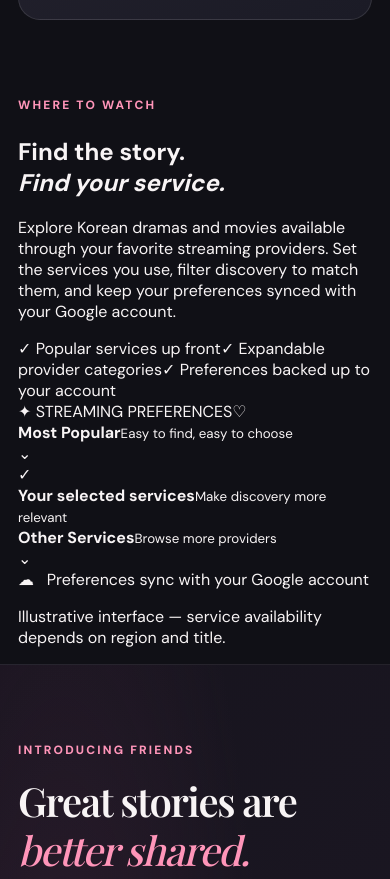
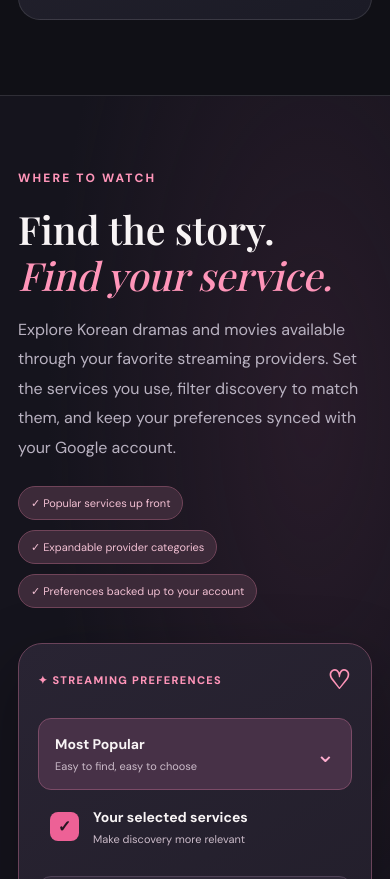
Before and after one commit to guns4america/kdramacompanionweb, a plain HTML site: page index.html in a window 390 px wide. Shown: the part 3788-4667 px from the top of the page. Drawn offline with nearby package versions, Linux system fonts and the light colour scheme; a web font is replaced by a local one.

Commit message:
style: add responsive streaming services feature section

```diff
--- a/styles.css
+++ b/styles.css
@@ -75,3 +75,26 @@
 .friends-privacy p{font-size:13px;color:#c6b8c8;line-height:1.75;margin:6px 0 0}
 @media(max-width:800px){.friends-grid{grid-template-columns:1fr;gap:42px}.friends-demo{max-width:550px;margin:0 auto;width:100%}.friends-benefits{grid-template-columns:1fr 1fr;gap:25px}.friends-intro{margin-bottom:35px}}
 @media(max-width:540px){.friends-benefits{grid-template-columns:1fr}.friends-demo{padding:18px}.friends-privacy{padding:19px;gap:11px}.friend-icon{flex-basis:46px;height:46px}.friends-intro h2{font-size:40px}.demo-private{font-size:9px}}
+
+/* 1.0.8 streaming discovery showcase */
+.streaming-highlight{padding:94px 0;background:radial-gradient(ellipse at 80% 30%,#4b284059,transparent 60%),#15141d;border-block:1px solid var(--border)}
+.streaming-layout{display:grid;grid-template-columns:1fr 1fr;gap:75px;align-items:center}
+.streaming-copy h2{font-family:"Playfair Display",Georgia,serif;font-size:clamp(35px,4vw,53px);line-height:1.18;font-weight:600;margin:17px 0}
+.streaming-copy h2 em{color:var(--pink-light);font-weight:500}
+.streaming-copy>p{color:var(--muted);font-size:16px;line-height:1.85;max-width:540px}
+.streaming-benefits{display:flex;flex-wrap:wrap;gap:10px;margin-top:23px}
+.streaming-benefits span{font-size:12px;color:#f2c0d3;border:1px solid #704459;background:#3c2a39;border-radius:999px;padding:9px 12px}
+.streaming-visual{max-width:475px;width:100%;padding:28px;background:linear-gradient(150deg,#292433,#211d29);border:1px solid #6a435a;border-radius:24px;box-shadow:0 25px 70px #0005}
+.streaming-visual-head{display:flex;align-items:center;justify-content:space-between;gap:10px;font-size:11px;letter-spacing:.12em;color:var(--pink-light);font-weight:800;margin-bottom:21px}
+.streaming-visual-heart{font-size:26px}
+.streaming-provider-group{display:flex;justify-content:space-between;align-items:center;gap:12px;padding:16px;background:#473147;border:1px solid #7b4b67;border-radius:13px}
+.streaming-provider-group.secondary{background:#302a39;border-color:#504357;margin-top:12px}
+.streaming-provider-group strong,.streaming-provider-row strong{display:block;font-size:14px}
+.streaming-provider-group small,.streaming-provider-row small{display:block;font-size:11px;color:#cbbbc9;margin-top:6px}
+.streaming-provider-group>span:last-child{font-size:23px;color:#ffafd0}
+.streaming-provider-row{display:flex;align-items:center;gap:14px;padding:18px 12px}
+.streaming-check{width:29px;height:29px;display:grid;place-items:center;background:var(--pink);color:#281521;border-radius:8px;font-weight:800;flex-shrink:0}
+.streaming-sync{margin-top:20px;padding:13px;background:#392f41;border:1px solid #63465f;border-radius:11px;font-size:12px;color:#eed5e2}
+.streaming-visual-note{font-size:10px;line-height:1.6;color:#a99cab;margin:14px 2px 0}
+@media(max-width:800px){.streaming-layout{grid-template-columns:1fr;gap:35px}.streaming-visual{max-width:580px;margin:0 auto}.streaming-highlight{padding:72px 0}}
+@media(max-width:540px){.streaming-visual{padding:19px}.streaming-copy h2{font-size:39px}.streaming-benefits span{font-size:11px}}
```
